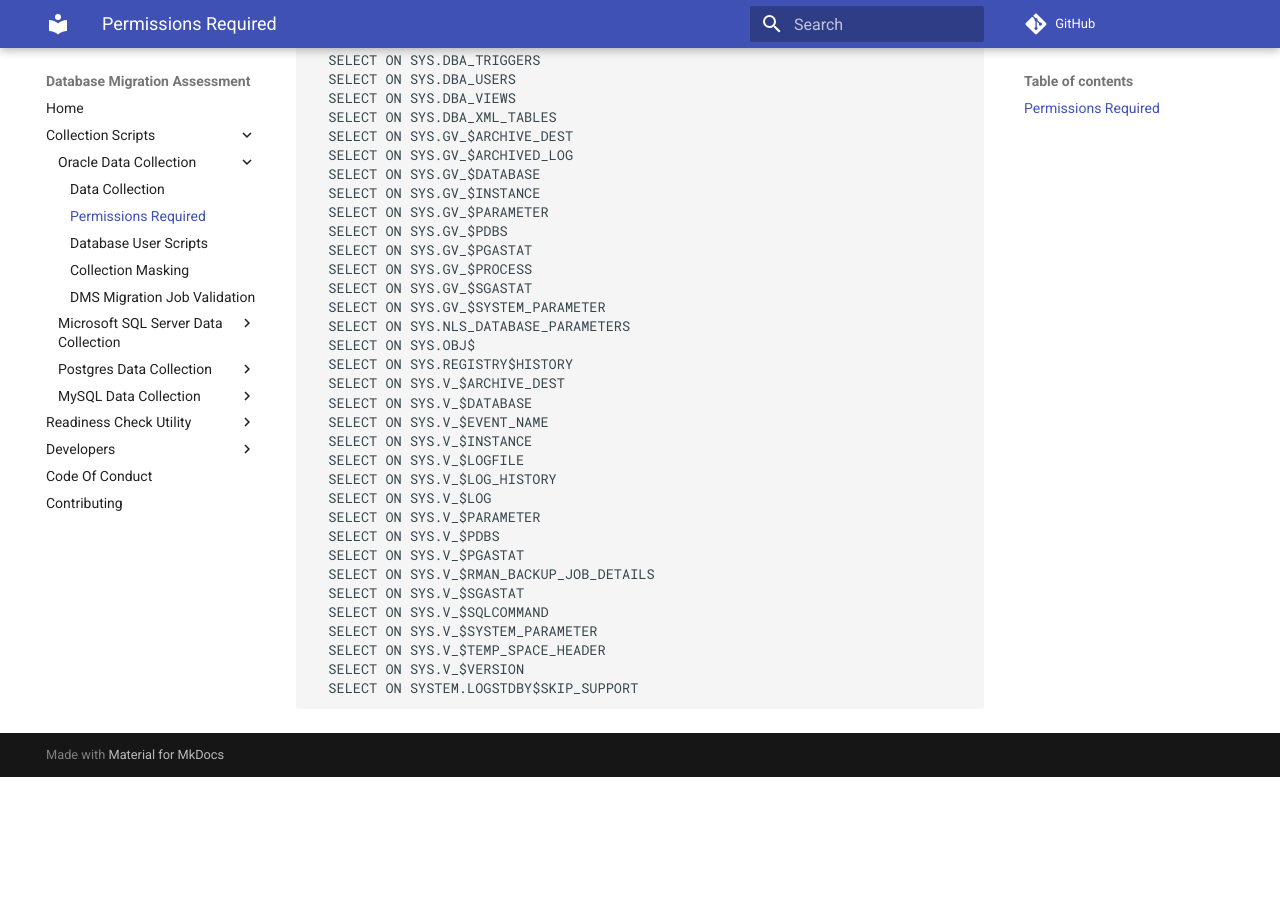
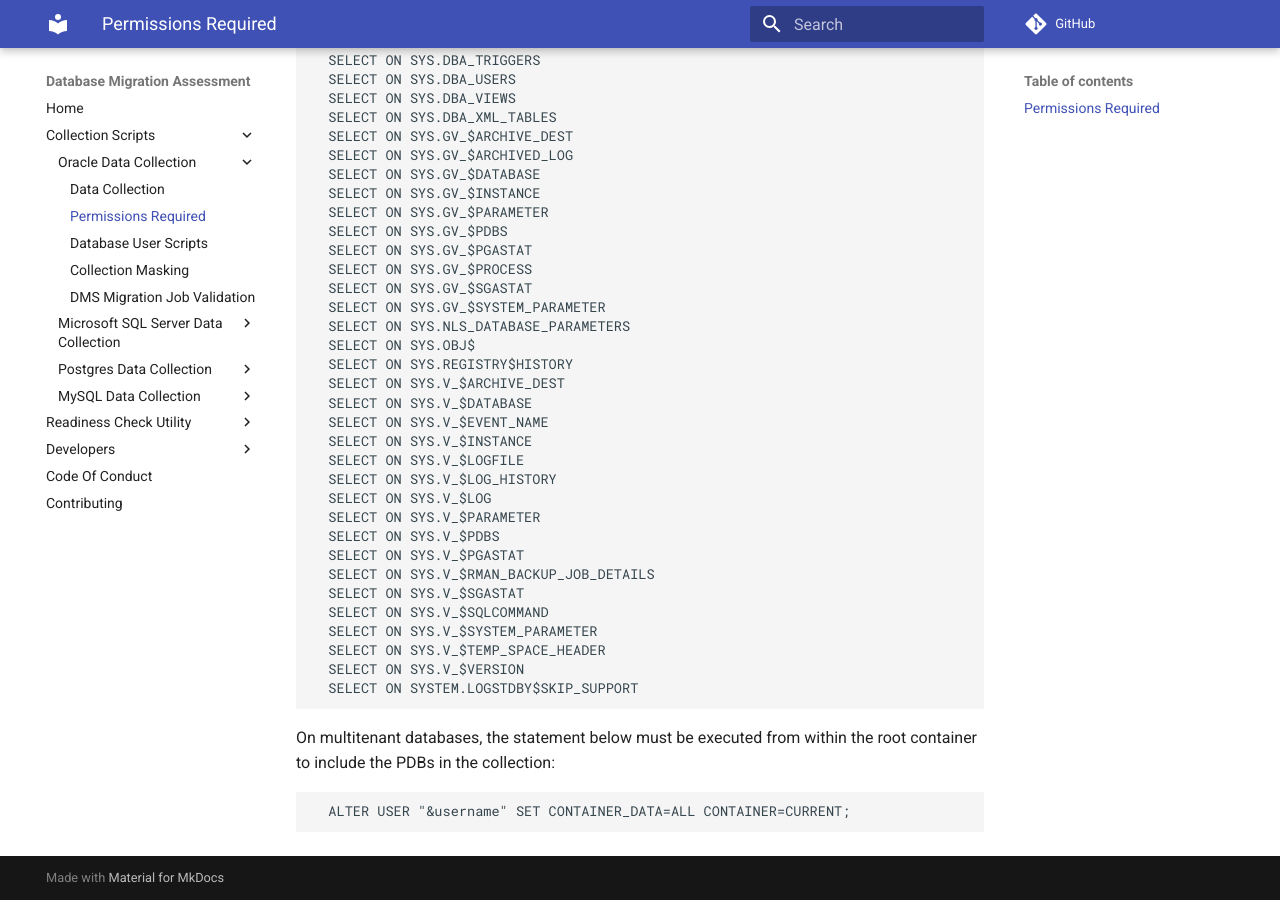
Before and after one commit to GoogleCloudPlatform/database-assessment, an MkDocs documentation site: the page built from docs/user_guide/shell_scripts/oracle/permissions.md, in a window 1280 px wide and 900 px high, scrolled down 2125 px. Built offline with MkDocs 1.6.1 and Material for MkDocs 9.7.7, drawn with Linux system fonts in a browser that asks for light colours; comment, search, counter and statistics services are not loaded; before the commit the page ends 2902 px from its top, so only the background shows below that.

Commit message:
feat(oracle): add the ALTER USER command for CONTAINER_DATA to the list of privileges document. (#502)
Add the ALTER USER command for CONTAINER_DATA to the list of privileges document.

```diff
--- a/docs/user_guide/shell_scripts/oracle/permissions.md
+++ b/docs/user_guide/shell_scripts/oracle/permissions.md
@@ -134,3 +134,7 @@ The following permissions are required for the script execution:
       SELECT ON SYS.V_$TEMP_SPACE_HEADER
       SELECT ON SYS.V_$VERSION
       SELECT ON SYSTEM.LOGSTDBY$SKIP_SUPPORT
+
+On multitenant databases, the statement below must be executed from within the root container to include the PDBs in the collection:
+
+      ALTER USER "&username" SET CONTAINER_DATA=ALL CONTAINER=CURRENT;
```
